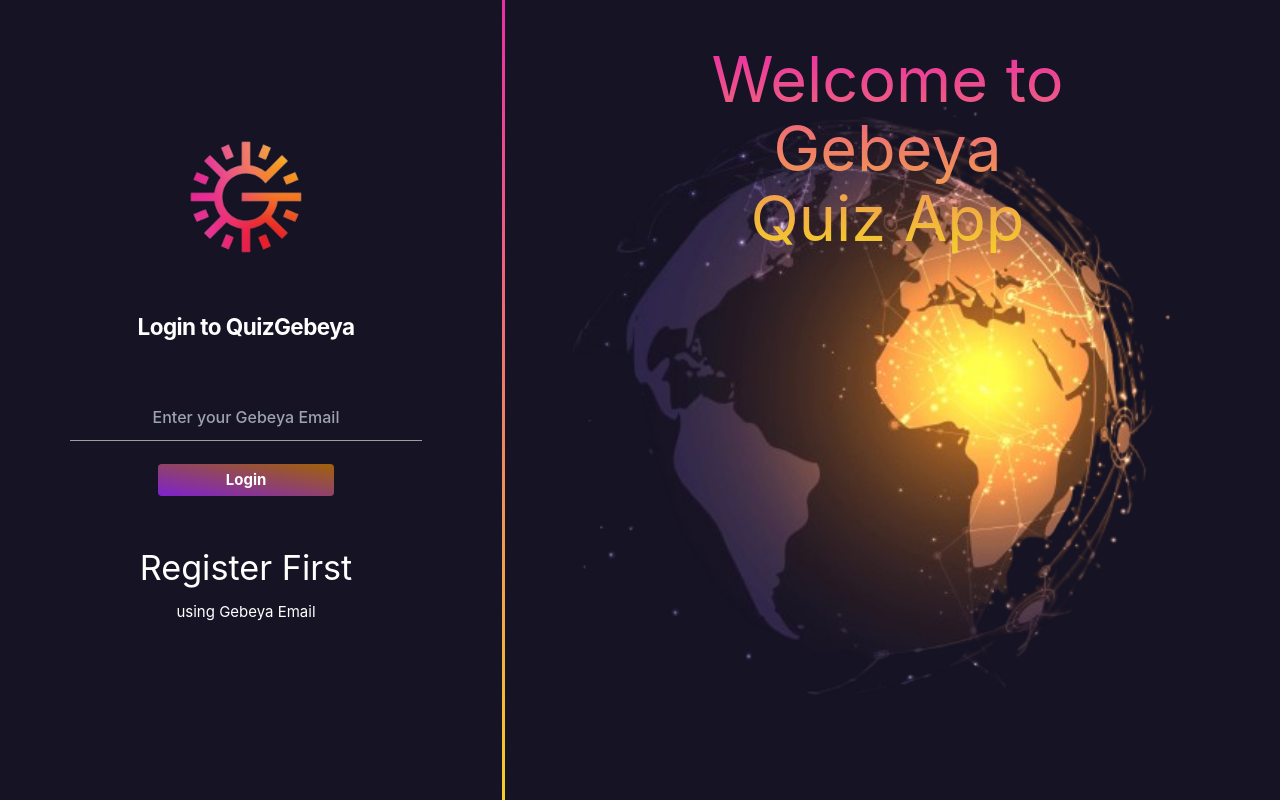
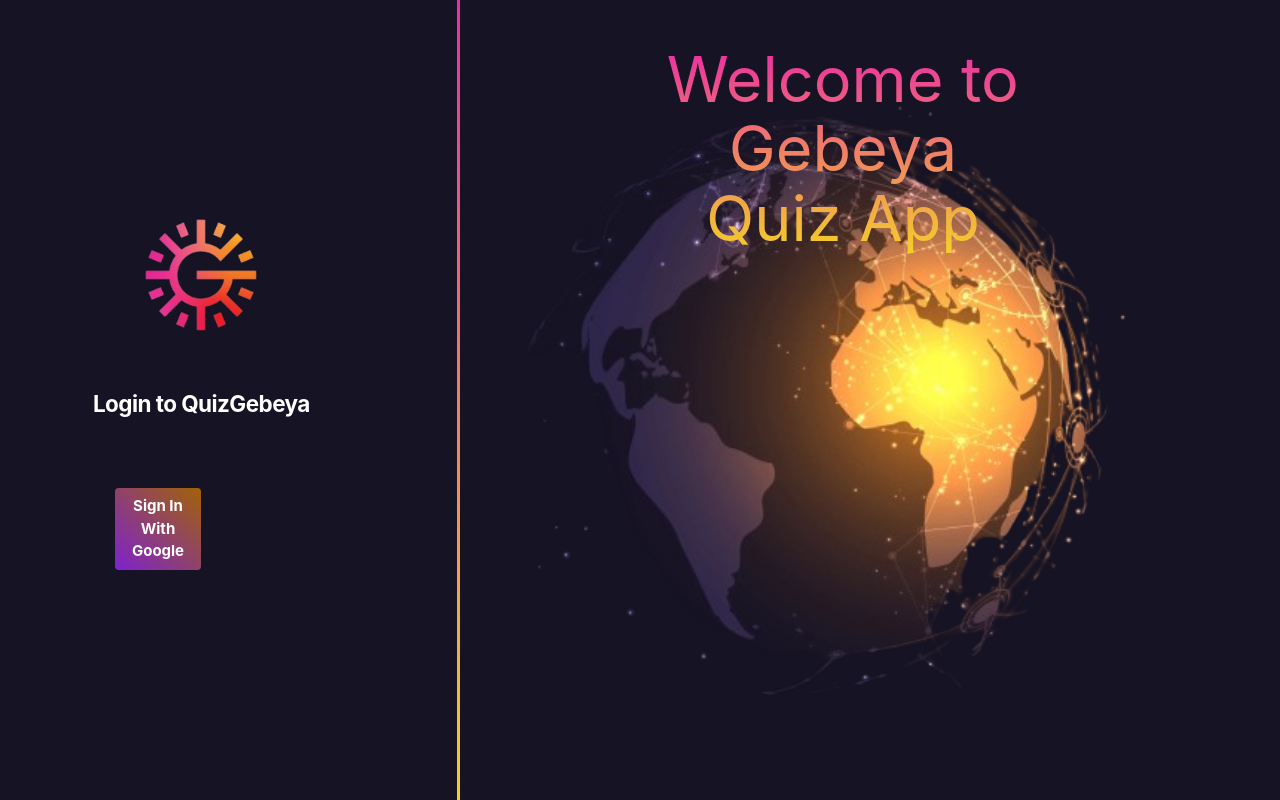
Before and after one commit to BennySlash/Project-Docker, a React (Vite) app: page / in a window 1280 px wide. Built offline with nearby package versions, Linux system fonts and the light colour scheme.

Commit message:
fire-base

```diff
--- a/package.json
+++ b/package.json
@@ -22,7 +22,7 @@
     "body-parser": "^1.20.2",
     "classnames": "^2.3.2",
     "express": "^4.18.2",
-    "firebase": "^10.8.0",
+    "firebase": "^10.8.1",
     "google-fonts": "^1.0.0",
     "history": "^5.3.0",
     "jwt-decode": "^4.0.0",
--- /dev/null
+++ b/src/Firebase.js
@@ -0,0 +1,34 @@
+// Import the functions you need from the SDKs you need
+import { initializeApp } from "firebase/app";
+import { getAuth, GoogleAuthProvider, signInWithPopup } from "firebase/auth";
+// Your web app's Firebase configuration
+const firebaseConfig = {
+  apiKey: "AIzaSyAApg2uRm0goXUx_lCP2dD04hgt9ho8MMM",
+  authDomain: "gebeya-auth.firebaseapp.com",
+  projectId: "gebeya-auth",
+  storageBucket: "gebeya-auth.appspot.com",
+  messagingSenderId: "488317991162",
+  appId: "1:488317991162:web:b5b3dfd33a471c6b337143",
+};
+
+// Initialize Firebase
+const app = initializeApp(firebaseConfig);
+export const auth = getAuth(app);
+
+export const provider = new GoogleAuthProvider();
+
+export const signInWithGoogle = async () => {
+  signInWithPopup(auth, provider)
+    .then((result) => {
+      //   //   console.log(result);
+      //   const name = result.user.displayName;
+      //   const email = result.user.displayName;
+      //   const profilePhoto = result.user.photoURL;
+      //   localStorage.setItem("name", name);
+      //   localStorage.setItem("email", email);
+      //   localStorage.setItem("pic", profilePhoto);
+    })
+    .catch((err) => {
+      console.log(err);
+    });
+};
--- a/src/backend/controllers/employeeController.js
+++ b/src/backend/controllers/employeeController.js
@@ -25,7 +25,8 @@
     // });
   } else {
     const employee = await Employee.create({
-      name: req.body.name,
+      firstName: req.body.firstName,
+      lastName: req.body.lastName,
       email: req.body.email,
       date: new Date(),
     });
--- a/src/components/Home2.jsx
+++ b/src/components/Home2.jsx
@@ -5,57 +5,79 @@
 import axios from "axios";
 import M from "materialize-css";
 import { useAuth } from "../context/AuthContext";
+import { auth, provider, signInWithGoogle } from "../Firebase";
+import { signInWithPopup } from "firebase/auth";
 
 const Home2 = () => {
-  const [typed, setTyped] = useState("");
+  // const [typed, setTyped] = useState("");
   const navigate = useNavigate();
+  const [fullName, setFullName] = useState();
+  const [email, setEmail] = useState();
   const { login } = useAuth();
 
-  const onsubmit = async (email, name) => {
-    // console.log(email);
-    const res = await axios.post("http://localhost:4000/api/signup", {
-      email,
-      name,
-    });
+  // const onsubmit = async (email, name) => {
+  //   // console.log(email);
+  //   const res = await axios.post("http://localhost:4000/api/signup", {
+  //     email,
+  //     name,
+  //   });
+  // };
+
+  // const handleChange = (event) => {
+  //   setTyped(event.target.value);
+  // };
+
+  // const handleSubmit = async (event) => {
+  //   event.preventDefault();
+  //   const res = await axios
+  //     .post("http://localhost:4000/api/login", {
+  //       typed,
+  //     })
+  //     .then((res) => {
+  //       const fullName = res.data.user;
+  //       // console.log(res);
+
+  //       login(res.data.token, res.data.user);
+  //       M.toast({
+  //         html: `Welcome ${fullName}`,
+  //         classes: "toast-valid",
+  //         displayLength: "2600",
+  //         inDuration: "800",
+  //         outDuration: "800",
+  //       });
+  //       navigate("/instructions", { state: { fullName: fullName } });
+  //     })
+  //     .catch((error) => {
+  //       // console.log(error);
+  //       M.toast({
+  //         html: `Please Register First`,
+  //         classes: "toast-invalid",
+  //         displayLength: "2600",
+  //         inDuration: "800",
+  //         outDuration: "800",
+  //       });
+  //     });
+  //   // console.log(registerFirst);
+  // };
+
+  const getAuthData = async () => {
+    await signInWithPopup(auth, provider)
+      .then((result) => {
+        const token = result?._tokenResponse?.oauthAccessToken;
+        const user = {
+          user: result?.user?.displayName,
+          email: result?.user?.email,
+        };
+        login(token, user);
+        console.log({ result });
+        setFullName(result.user.displayName);
+        setEmail(result.user.email);
+      })
+      .catch((err) => {
+        console.log(err);
+      });
   };
-
-  const handleChange = (event) => {
-    setTyped(event.target.value);
-  };
-
-  const handleSubmit = async (event) => {
-    event.preventDefault();
-    const res = await axios
-      .post("http://localhost:4000/api/login", {
-        typed,
-      })
-      .then((res) => {
-        const fullName = res.data.user;
-        // console.log(res);
-
-        login(res.data.token, res.data.user);
-        M.toast({
-          html: `Welcome ${fullName}`,
-          classes: "toast-valid",
-          displayLength: "2600",
-          inDuration: "800",
-          outDuration: "800",
-        });
-        navigate("/instructions", { state: { fullName: fullName } });
-      })
-      .catch((error) => {
-        // console.log(error);
-        M.toast({
-          html: `Please Register First`,
-          classes: "toast-invalid",
-          displayLength: "2600",
-          inDuration: "800",
-          outDuration: "800",
-        });
-      });
-    // console.log(registerFirst);
-  };
-
+  useEffect(() => {}, [fullName]);
   return (
     <div className="landing h-full w-full">
       <div className="landing h-full w-full flex justify-around">
@@ -72,10 +94,10 @@
           </div>
           <div className="m-8">
             <form
-              onSubmit={handleSubmit}
+              // onSubmit={handleSubmit}
               className="flex flex-col items-center"
             >
-              <input
+              {/* <input
                 name="email"
                 type="email"
                 value={typed}
@@ -83,16 +105,17 @@
                 placeholder="Enter your Gebeya Email"
                 className="block mb-2 text-sm font-medium text-gray-900 dark:text-white text-center flex items-center"
                 size="30"
-              ></input>
-              <button
-                type="submit"
-                className="w-6/12 mt-4 bg-gradient-to-tr from-purple-700 to-yellow-700  text-white font-bold py-2 px-4 rounded transition-all hover:shadow-lg hover:shadow-orange-500/40 active:opacity-[0.85] disabled:pointer-events-none disabled:opacity-50 disabled:shadow-none"
-              >
-                Login
-              </button>
+              ></input> */}
             </form>
+            <button
+              onClick={getAuthData}
+              type="submit"
+              className="leading-6 w-6/12 mt-4 bg-gradient-to-tr from-purple-700 to-yellow-700  text-white font-bold py-2 px-4 rounded transition-all hover:shadow-lg hover:shadow-orange-500/40 active:opacity-[0.85] disabled:pointer-events-none disabled:opacity-50 disabled:shadow-none"
+            >
+              Sign In With Google
+            </button>
           </div>
-          <div>
+          {/* <div>
             <h4 className="text-center text-white mb-10x">
               Register First <br />
               <span className="text-base">using Gebeya Email</span>
@@ -107,7 +130,7 @@
                 console.log("Login Failed");
               }}
             />
-          </div>
+          </div> */}
         </div>
         <div className="africa w-3/5 flex text-white items-center justify-center">
           <h1 className="h-fit self-start">
--- a/src/main.jsx
+++ b/src/main.jsx
@@ -18,9 +18,9 @@
   <QueryClientProvider client={queryClient}>
     <AuthProvider>
       <BrowserRouter>
-        <GoogleOAuthProvider clientId="553781817618-7a5bc7unoq1esukv9174385n2bep9jui.apps.googleusercontent.com">
-          <App />
-        </GoogleOAuthProvider>
+        {/* <GoogleOAuthProvider clientId="553781817618-7a5bc7unoq1esukv9174385n2bep9jui.apps.googleusercontent.com"> */}
+        <App />
+        {/* </GoogleOAuthProvider> */}
       </BrowserRouter>
     </AuthProvider>
     <ReactQueryDevtools initialIsOpen={false} />
```
Also changed, not shown: 1 other file (tests, documents, lock files or other folders).
